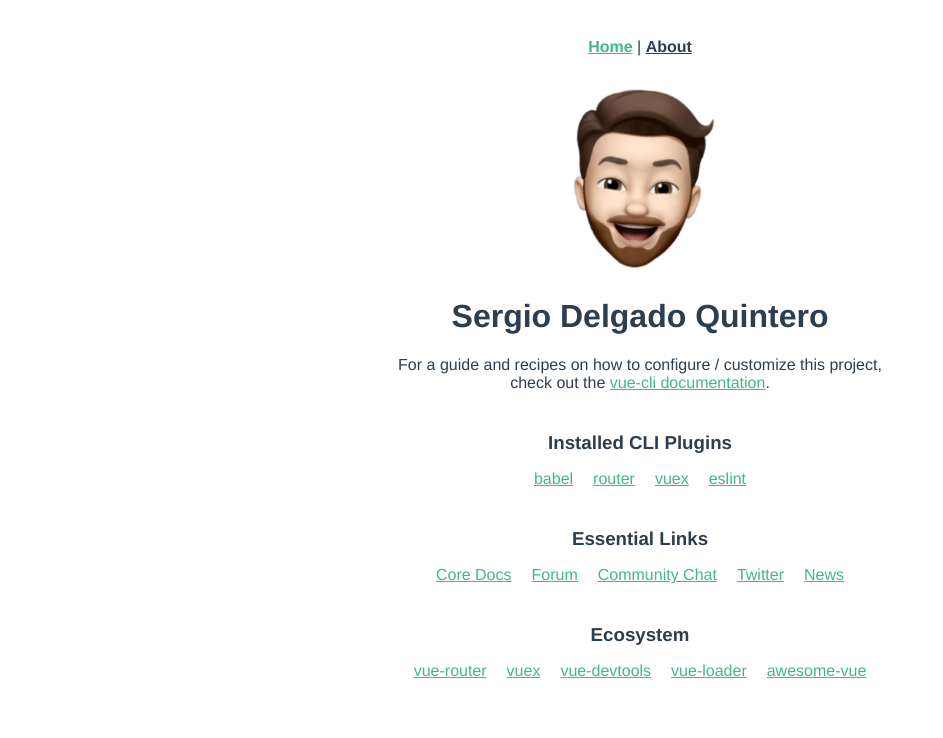
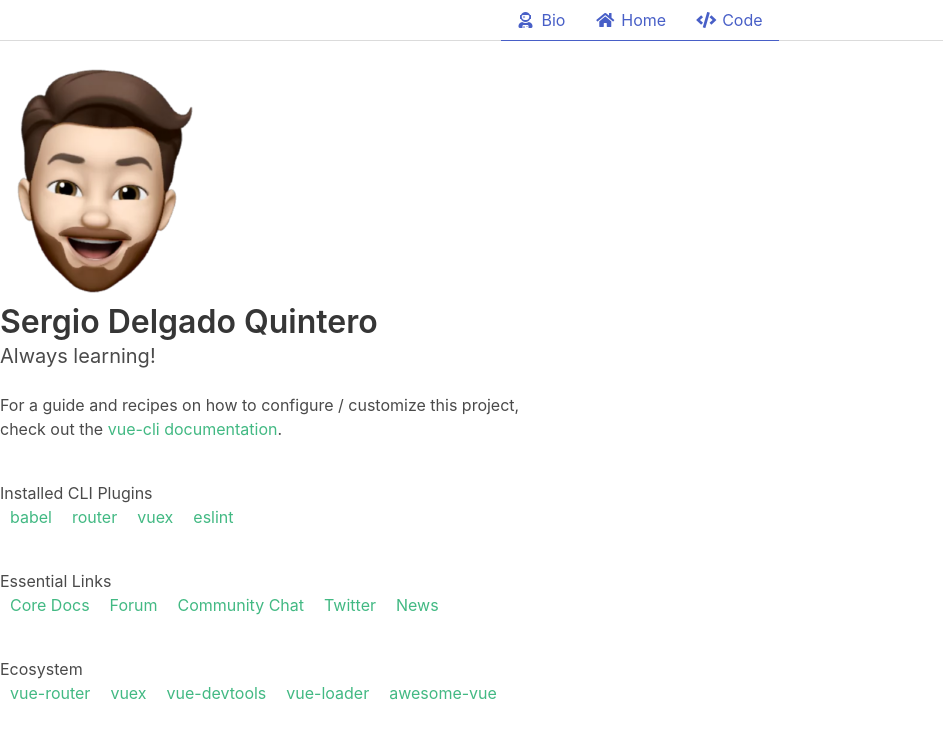
Before and after one commit to sdelquin/sdelquin.me, a Vue app: page / in a window 1280 px wide. Shown: the top 738 px of the page, without its empty margins (0-943 px from the left). Built offline with nearby package versions, Linux system fonts and the light colour scheme.

Commit message:
Add navbar

```diff
--- a/package.json
+++ b/package.json
@@ -8,6 +8,8 @@
     "lint": "vue-cli-service lint"
   },
   "dependencies": {
+    "@fortawesome/fontawesome-free": "^5.13.0",
+    "bulma": "^0.8.2",
     "core-js": "^3.6.5",
     "vue": "^2.6.11",
     "vue-router": "^3.2.0",
--- a/src/App.vue
+++ b/src/App.vue
@@ -1,32 +1,21 @@
 <template>
   <div id="app">
-    <div id="nav">
-      <router-link to="/">Home</router-link> |
-      <router-link to="/about">About</router-link>
-    </div>
-    <router-view/>
+    <NavBar />
+    <router-view />
   </div>
 </template>
 
+<script>
+import NavBar from '@/components/NavBar.vue'
+
+export default {
+  components: {
+    NavBar,
+  },
+}
+</script>
+
 <style lang="scss">
-#app {
-  font-family: Avenir, Helvetica, Arial, sans-serif;
-  -webkit-font-smoothing: antialiased;
-  -moz-osx-font-smoothing: grayscale;
-  text-align: center;
-  color: #2c3e50;
-}
-
-#nav {
-  padding: 30px;
-
-  a {
-    font-weight: bold;
-    color: #2c3e50;
-
-    &.router-link-exact-active {
-      color: #42b983;
-    }
-  }
-}
+@import '~bulma/css/bulma.min.css';
+@import '~@fortawesome/fontawesome-free/css/all.min.css';
 </style>
--- /dev/null
+++ b/src/components/NavBar.vue
@@ -0,0 +1,30 @@
+<template>
+  <div class="tabs is-centered">
+    <ul>
+      <router-link tag="li" :to="{ name: 'Bio' }"
+        ><router-link :to="{ name: 'Bio' }"
+          ><span class="icon is-small"
+            ><i class="fas fa-user-astronaut" aria-hidden="true"></i
+          ></span>
+          <span>Bio</span></router-link
+        ></router-link
+      >
+      <router-link tag="li" :to="{ name: 'Home' }"
+        ><router-link :to="{ name: 'Home' }"
+          ><span class="icon is-small"
+            ><i class="fas fa-home" aria-hidden="true"></i
+          ></span>
+          <span>Home</span></router-link
+        ></router-link
+      >
+      <router-link tag="li" :to="{ name: 'Code' }"
+        ><router-link :to="{ name: 'Code' }"
+          ><span class="icon is-small"
+            ><i class="fas fa-code" aria-hidden="true"></i
+          ></span>
+          <span>Code</span></router-link
+        ></router-link
+      >
+    </ul>
+  </div>
+</template>
--- a/src/components/SocialNetworks.vue
+++ b/src/components/SocialNetworks.vue
@@ -1,43 +1,114 @@
 <template>
   <div class="hello">
-    <h1>{{ msg }}</h1>
+    <h1 class="title">{{ name }}</h1>
+    <p class="subtitle">Always learning!</p>
     <p>
-      For a guide and recipes on how to configure / customize this project,<br>
+      For a guide and recipes on how to configure / customize this project,<br />
       check out the
-      <a href="https://cli.vuejs.org" target="_blank" rel="noopener">vue-cli documentation</a>.
+      <a href="https://cli.vuejs.org" target="_blank" rel="noopener"
+        >vue-cli documentation</a
+      >.
     </p>
     <h3>Installed CLI Plugins</h3>
     <ul>
-      <li><a href="https://github.com/vuejs/vue-cli/tree/dev/packages/%40vue/cli-plugin-babel" target="_blank" rel="noopener">babel</a></li>
-      <li><a href="https://github.com/vuejs/vue-cli/tree/dev/packages/%40vue/cli-plugin-router" target="_blank" rel="noopener">router</a></li>
-      <li><a href="https://github.com/vuejs/vue-cli/tree/dev/packages/%40vue/cli-plugin-vuex" target="_blank" rel="noopener">vuex</a></li>
-      <li><a href="https://github.com/vuejs/vue-cli/tree/dev/packages/%40vue/cli-plugin-eslint" target="_blank" rel="noopener">eslint</a></li>
+      <li>
+        <a
+          href="https://github.com/vuejs/vue-cli/tree/dev/packages/%40vue/cli-plugin-babel"
+          target="_blank"
+          rel="noopener"
+          >babel</a
+        >
+      </li>
+      <li>
+        <a
+          href="https://github.com/vuejs/vue-cli/tree/dev/packages/%40vue/cli-plugin-router"
+          target="_blank"
+          rel="noopener"
+          >router</a
+        >
+      </li>
+      <li>
+        <a
+          href="https://github.com/vuejs/vue-cli/tree/dev/packages/%40vue/cli-plugin-vuex"
+          target="_blank"
+          rel="noopener"
+          >vuex</a
+        >
+      </li>
+      <li>
+        <a
+          href="https://github.com/vuejs/vue-cli/tree/dev/packages/%40vue/cli-plugin-eslint"
+          target="_blank"
+          rel="noopener"
+          >eslint</a
+        >
+      </li>
     </ul>
     <h3>Essential Links</h3>
     <ul>
-      <li><a href="https://vuejs.org" target="_blank" rel="noopener">Core Docs</a></li>
-      <li><a href="https://forum.vuejs.org" target="_blank" rel="noopener">Forum</a></li>
-      <li><a href="https://chat.vuejs.org" target="_blank" rel="noopener">Community Chat</a></li>
-      <li><a href="https://twitter.com/vuejs" target="_blank" rel="noopener">Twitter</a></li>
-      <li><a href="https://news.vuejs.org" target="_blank" rel="noopener">News</a></li>
+      <li>
+        <a href="https://vuejs.org" target="_blank" rel="noopener">Core Docs</a>
+      </li>
+      <li>
+        <a href="https://forum.vuejs.org" target="_blank" rel="noopener"
+          >Forum</a
+        >
+      </li>
+      <li>
+        <a href="https://chat.vuejs.org" target="_blank" rel="noopener"
+          >Community Chat</a
+        >
+      </li>
+      <li>
+        <a href="https://twitter.com/vuejs" target="_blank" rel="noopener"
+          >Twitter</a
+        >
+      </li>
+      <li>
+        <a href="https://news.vuejs.org" target="_blank" rel="noopener">News</a>
+      </li>
     </ul>
     <h3>Ecosystem</h3>
     <ul>
-      <li><a href="https://router.vuejs.org" target="_blank" rel="noopener">vue-router</a></li>
-      <li><a href="https://vuex.vuejs.org" target="_blank" rel="noopener">vuex</a></li>
-      <li><a href="https://github.com/vuejs/vue-devtools#vue-devtools" target="_blank" rel="noopener">vue-devtools</a></li>
-      <li><a href="https://vue-loader.vuejs.org" target="_blank" rel="noopener">vue-loader</a></li>
-      <li><a href="https://github.com/vuejs/awesome-vue" target="_blank" rel="noopener">awesome-vue</a></li>
+      <li>
+        <a href="https://router.vuejs.org" target="_blank" rel="noopener"
+          >vue-router</a
+        >
+      </li>
+      <li>
+        <a href="https://vuex.vuejs.org" target="_blank" rel="noopener">vuex</a>
+      </li>
+      <li>
+        <a
+          href="https://github.com/vuejs/vue-devtools#vue-devtools"
+          target="_blank"
+          rel="noopener"
+          >vue-devtools</a
+        >
+      </li>
+      <li>
+        <a href="https://vue-loader.vuejs.org" target="_blank" rel="noopener"
+          >vue-loader</a
+        >
+      </li>
+      <li>
+        <a
+          href="https://github.com/vuejs/awesome-vue"
+          target="_blank"
+          rel="noopener"
+          >awesome-vue</a
+        >
+      </li>
     </ul>
   </div>
 </template>
 
 <script>
 export default {
-  name: 'HelloWorld',
+  name: 'SocialNetworks',
   props: {
-    msg: String
-  }
+    name: String,
+  },
 }
 </script>
 
--- a/src/router/index.js
+++ b/src/router/index.js
@@ -25,6 +25,7 @@ const router = new VueRouter({
   mode: 'history',
   base: process.env.BASE_URL,
   routes,
+  linkExactActiveClass: 'is-active',
 })
 
 export default router
--- a/src/views/Home.vue
+++ b/src/views/Home.vue
@@ -1,7 +1,7 @@
 <template>
   <div class="home">
     <img alt="Vue logo" src="@/assets/avatar.png" />
-    <SocialNetworks msg="Sergio Delgado Quintero" />
+    <SocialNetworks name="Sergio Delgado Quintero" />
   </div>
 </template>
 
@@ -18,6 +18,6 @@ export default {
 
 <style lang="scss" scoped>
 img {
-  width: 160px;
+  width: 200px;
 }
 </style>
```
Also changed, not shown: 1 other file (tests, documents, lock files or other folders).
